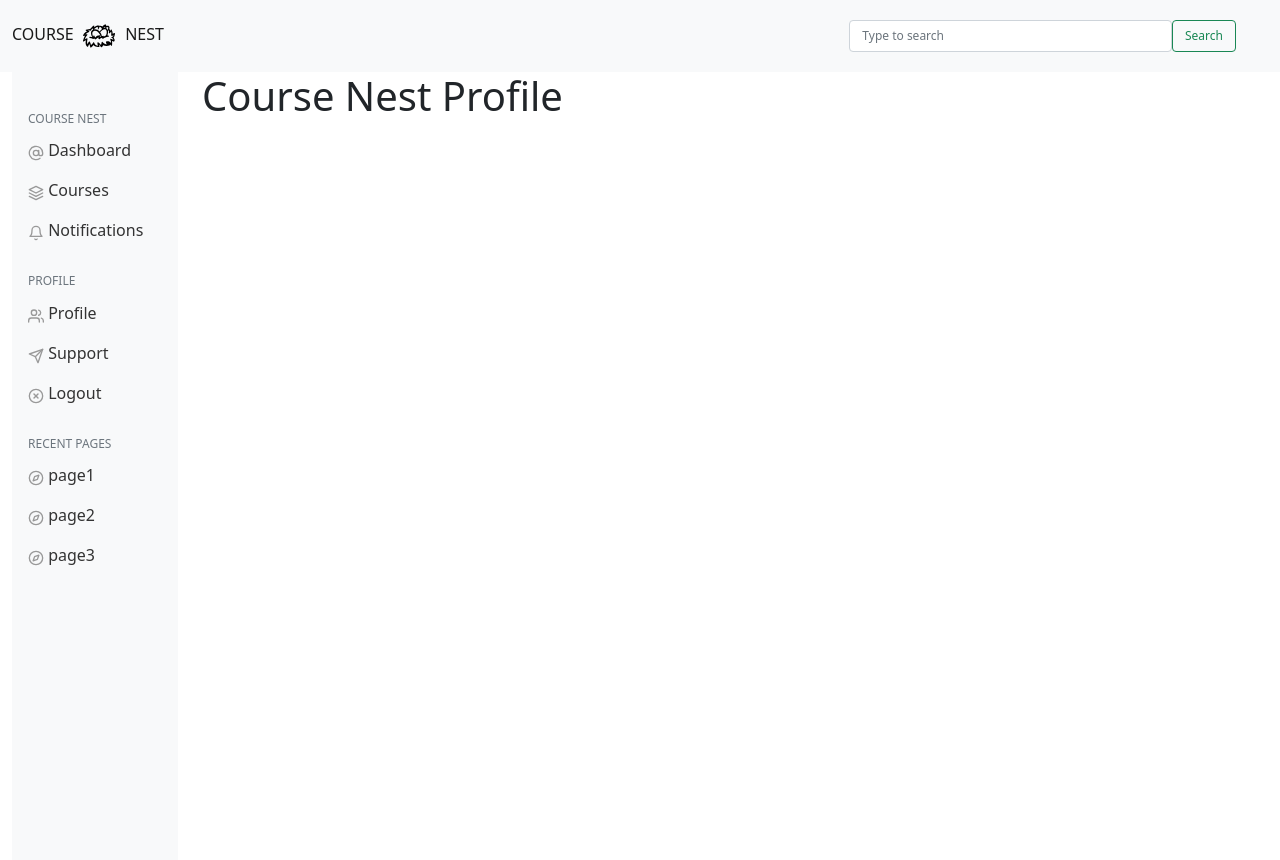
After one commit to ep4sh/autopsy, a Flask app: page /profile in a window 1280 px wide. The commit adds this page. Run offline with Flask 2, Linux system fonts and the light colour scheme.

Commit message:
Create profile page

```diff
--- a/courses_app/routes.py
+++ b/courses_app/routes.py
@@ -7,7 +7,7 @@ from courses_app.forms import RegistrationForm, LoginForm
 @app.route('/')
 @login_required
 def dashboard():
-    return render_template('user.html')
+    return render_template('dashboard.html')
 
 
 @app.route('/login', methods=['GET', 'POST'])
@@ -49,3 +49,7 @@ def register():
 def logout():
     logout_user()
     return redirect(url_for('login'))
+
+@app.route('/profile')
+def profile():
+    return render_template('profile.html')
--- a/courses_app/static/dashboard.css
+++ b/courses_app/static/dashboard.css
@@ -32,8 +32,8 @@
 }
 
 .sidebar-sticky {
-  height: calc(100vh - 48px);
-  padding-top: 5rem;
+  height: calc(100vh - 12px);
+  padding-top: 1rem;
   overflow-x: hidden;
   overflow-y: auto; /* Scrollable contents if viewport is shorter than content. */
 }
--- a/courses_app/templates/base.html
+++ b/courses_app/templates/base.html
@@ -18,11 +18,10 @@
   </head>
 
   <body>
-    <header>
-	  <nav class="navbar navbar-light fixed-top bg-light">
+        <nav class="navbar navbar-light bg-light ">
           <div class="container-fluid">
             <div class="d-flex col-2">
-            <a class="navbar-brand" href="#">
+              <a class="navbar-brand" href="/">
                 COURSE
                 <img class="logo" src="{{ url_for('static', filename='nest.svg') }}">
                 NEST
@@ -34,13 +33,10 @@
             </form>
           </div>
         </nav>
-    </header>
 
 
-    <section>
      {% block top_layer %}
      {% endblock top_layer %}
-    </section>
 
 
     <!-- Bootstrap core JavaScript -->
--- /dev/null
+++ b/courses_app/templates/dashboard.html
@@ -0,0 +1,5 @@
+{% extends "user.html" %}
+
+{% block title %}
+  <title>Course Nest Dashboard</title>
+{% endblock title %}
--- /dev/null
+++ b/courses_app/templates/profile.html
@@ -0,0 +1,13 @@
+{% extends "user.html" %}
+
+{% block title %}
+  <title>Course Nest Profile</title>
+{% endblock title %}
+
+
+
+{% block middle_layer %}
+  <div>
+  <h1>Course Nest Profile</h1>
+  </div>
+{% endblock middle_layer %}
--- a/courses_app/templates/top_layer.html
+++ b/courses_app/templates/top_layer.html
@@ -1,14 +1,19 @@
 {% extends "base.html" %}
-<div class="container">
+
+{% block top_layer  %}
+<div class="container mx-0">
   <div class="row">
-    {% block top_layer  %}
 
+    <div class="col-lg-2">
       {% block menu %}
       {% endblock menu %}
+    </div>
 
+    <div class="col-lg-10">
       {% block middle_layer %}
       {% endblock %}
+    </div>
 
-    {% endblock top_layer %}
   </div>
 </div>
+{% endblock top_layer %}
--- a/courses_app/templates/user.html
+++ b/courses_app/templates/user.html
@@ -1,18 +1,14 @@
 {% extends "top_layer.html" %}
 
-{% block title %}
-  <title>Course Nest Dashboard</title>
-{% endblock title %}
-
 {% block menu %}
-        <nav class="col-md-2 d-md-block bg-light sidebar-sticky">
+        <nav class="d-md-block bg-light sidebar-sticky">
           <div class="sidebar">
             <h6 class="sidebar-heading d-flex justify-content-between align-items-center px-3 mt-4 mb-1 text-muted">
               <span>Course Nest</span>
             </h6>
             <ul class="nav flex-column mb-2">
               <li class="nav-item">
-                <a class="nav-link" href="#">
+                <a class="nav-link" href="{{ url_for('dashboard') }}">
                   <span data-feather="at-sign"></span>
                   Dashboard
                 </a>
@@ -36,7 +32,7 @@
             </h6>
             <ul class="nav flex-column mb-2">
               <li class="nav-item">
-                <a class="nav-link" href="#">
+                <a class="nav-link" href="{{ url_for('profile')  }}">
                   <span data-feather="users"></span>
                   Profile
                 </a>
@@ -81,5 +77,4 @@
 
           </div>
         </nav>
-
 {% endblock menu %}
```
Lines whose indentation alone changed are shown as unchanged.
